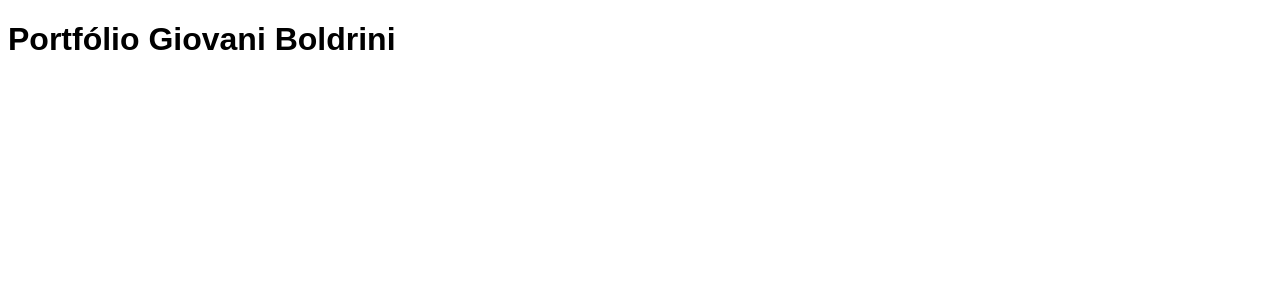
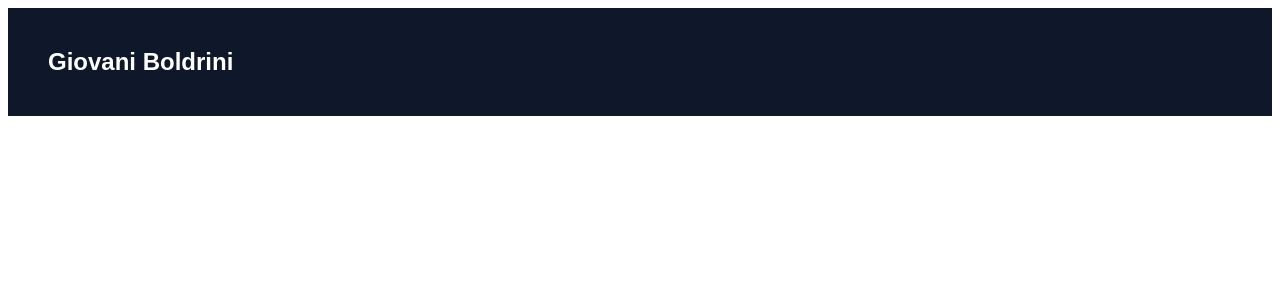
Before and after one commit to Gbcustoias/portfolio, a React (Vite) app: page / in a window 1280 px wide. Shown: the top 300 px of the page. Built offline with nearby package versions, Linux system fonts and the light colour scheme.

Commit message:
feat: criar componente header

```diff
--- a/src/App.jsx
+++ b/src/App.jsx
@@ -1,6 +1,10 @@
+import Header from "./components/Header/Header";
+
 function App() {
   return (
-    <h1>Portfólio Giovani Boldrini</h1>
+    <>
+      <Header />
+    </>
   );
 }
 
--- /dev/null
+++ b/src/components/Header/Header.css
@@ -0,0 +1,8 @@
+header {
+  padding: 20px 40px;
+  background-color: #0f172a;
+}
+
+header h2 {
+  color: white;
+}
--- /dev/null
+++ b/src/components/Header/Header.jsx
@@ -0,0 +1,11 @@
+import "./Header.css";
+
+function Header() {
+  return (
+    <header>
+      <h2>Giovani Boldrini</h2>
+    </header>
+  );
+}
+
+export default Header;
```
